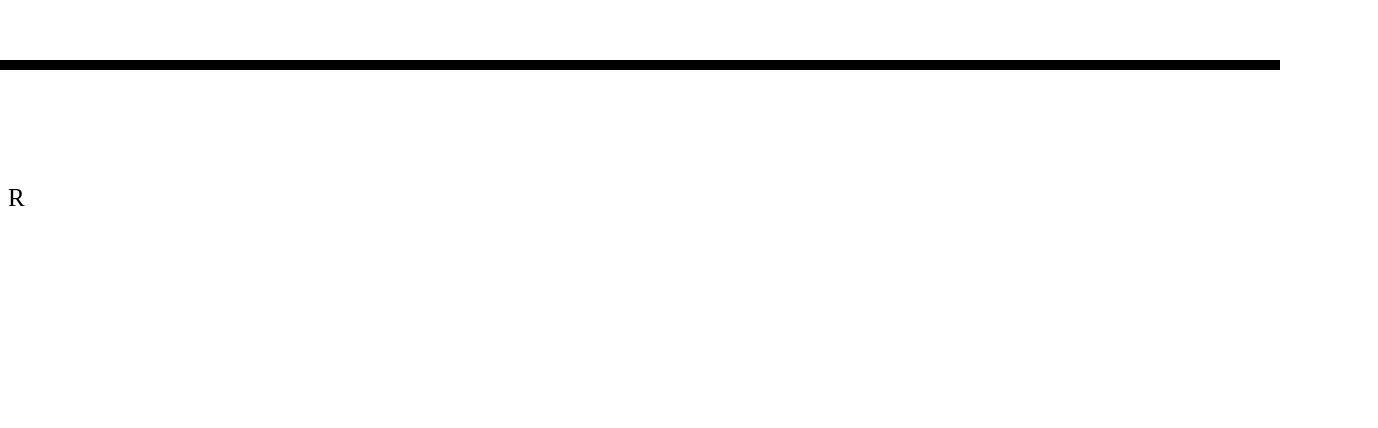
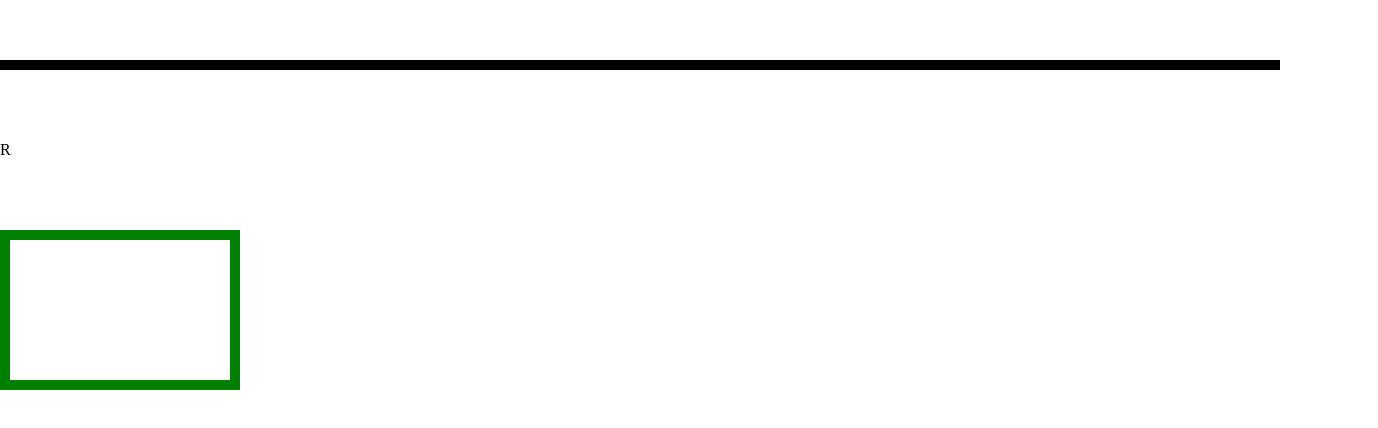
Before and after one commit to MeetYourCreator/reactjs-common-components, a React (Create React App) app: page / in a window 1280 px wide. Shown: the part 5600-6028 px from the top of the page, 1378 px wide, since content can reach past the window. Built offline with nearby package versions, Linux system fonts and the light colour scheme.

Commit message:
update AnimationElement

```diff
--- a/src/components/AnimationElement/AnimationElement.tsx
+++ b/src/components/AnimationElement/AnimationElement.tsx
@@ -19,10 +19,10 @@ export const AnimationElement = ({
   const elementId = useId();
   return (
     <article ref={ref}>
-      <div id={elementId} className="element">
+      <div id={elementId} className={targetSelector}>
         <Card>R</Card>
       </div>
-      <div className="card">
+      <div className={targetSelector}>
         <Card
           styles={{
             border: '10px solid green',
```
